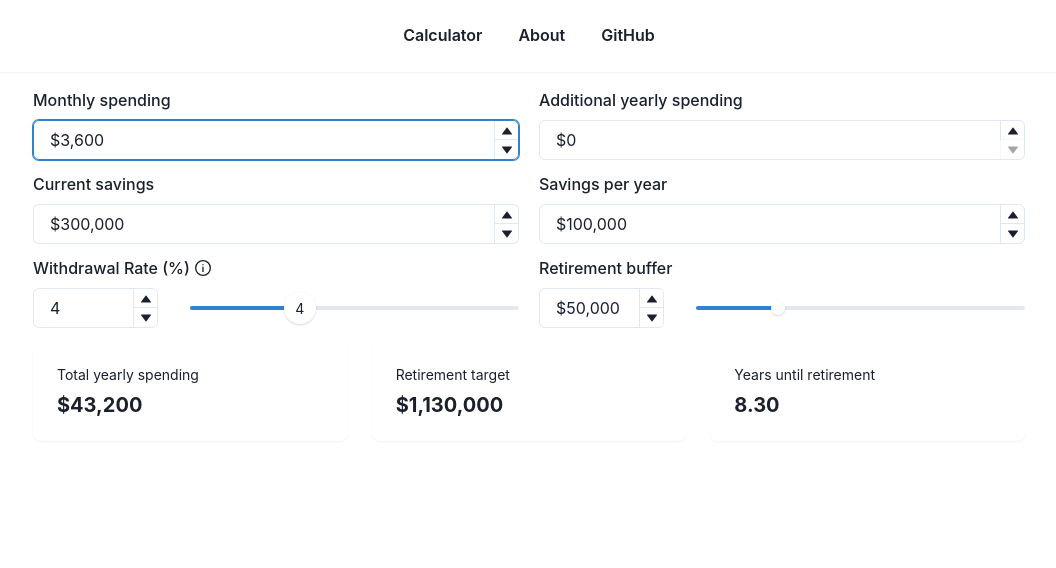
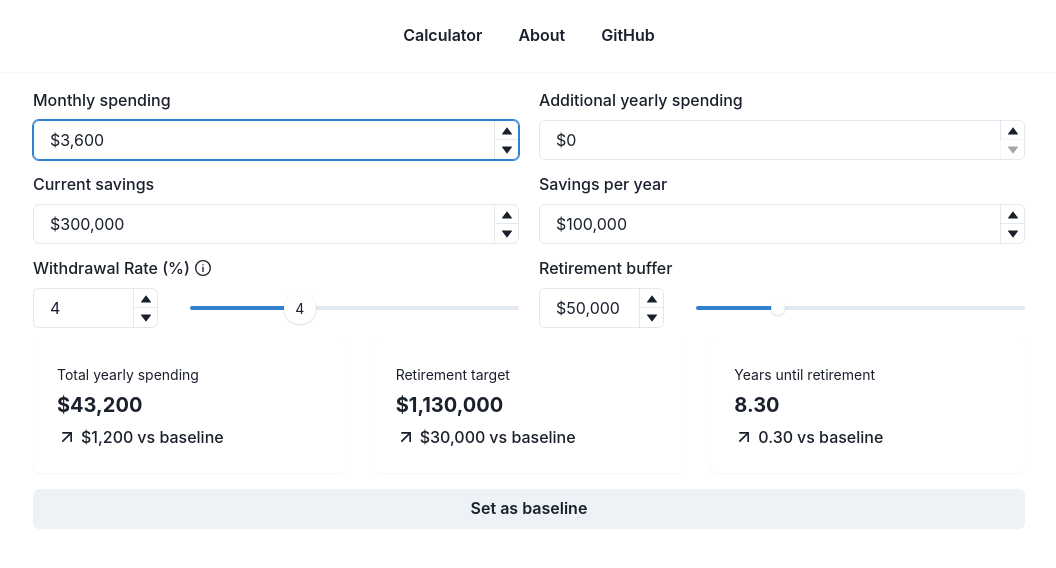
Before and after one commit to adamzerner/minimal-retirement-calculator, a Next.js app: page / in a window 1280 px wide. Both pictures are taken after a click on the button 617 px from the left and 130 px from the top of the page. Shown: the top 568 px of the page, without its empty margins (111-1167 px from the left). Built offline with nearby package versions, Linux system fonts and the light colour scheme.

Commit message:
Add compare to baseline functionality

```diff
--- a/components/index/results.tsx
+++ b/components/index/results.tsx
@@ -1,31 +1,40 @@
 import { SimpleGrid } from "@chakra-ui/react";
 import { toCurrencyDisplay } from "../../utilities/to-currency-display";
 import { Stat } from "../stat";
+import type { Baseline } from "../../pages";
 
 type Props = {
   totalYearlySpending: number;
   retirementTarget: number;
   yearsToRetirement: number;
+  baseline: Baseline;
 };
 
 export const Results = ({
   totalYearlySpending,
   retirementTarget,
   yearsToRetirement,
+  baseline,
 }: Props) => {
   return (
     <SimpleGrid columns={{ base: 1, md: 3 }} gap={{ base: "5", md: "6" }}>
       <Stat
         label="Total yearly spending"
-        value={toCurrencyDisplay(totalYearlySpending)}
+        value={totalYearlySpending}
+        diff={totalYearlySpending - baseline.totalYearlySpending}
+        isCurrency={true}
       />
       <Stat
         label="Retirement target"
-        value={toCurrencyDisplay(retirementTarget)}
+        value={retirementTarget}
+        diff={retirementTarget - baseline.retirementTarget}
+        isCurrency={true}
       />
       <Stat
         label="Years until retirement"
-        value={yearsToRetirement.toFixed(2)}
+        value={yearsToRetirement}
+        diff={yearsToRetirement - baseline.yearsToRetirement}
+        isCurrency={false}
       />
     </SimpleGrid>
   );
--- a/components/stat.tsx
+++ b/components/stat.tsx
@@ -1,19 +1,26 @@
 import {
   Box,
   Heading,
+  HStack,
+  Icon,
   Stack,
   Text,
   useBreakpointValue,
   useColorModeValue,
 } from "@chakra-ui/react";
 import * as React from "react";
+import { FiArrowDownRight, FiArrowUpRight } from "react-icons/fi";
+import { toCurrencyDisplay } from "../utilities/to-currency-display";
 
 interface Props {
   label: string;
-  value: string;
+  value: number;
+  diff: number;
+  isCurrency: boolean;
 }
 export const Stat = (props: Props) => {
-  const { label, value, ...boxProps } = props;
+  const { label, value, diff, isCurrency, ...boxProps } = props;
+
   return (
     <Box
       px={{ base: "4", md: "6" }}
@@ -28,8 +35,24 @@ export const Stat = (props: Props) => {
           {label}
         </Text>
         <Heading size={useBreakpointValue({ base: "sm", md: "md" })}>
-          {value}
+          {isCurrency ? toCurrencyDisplay(value) : value.toFixed(2)}
         </Heading>
+        <HStack spacing="1" fontWeight="medium">
+          {diff === 0 ? (
+            <Text>Equal to baseline</Text>
+          ) : (
+            <>
+              <Icon
+                as={diff > 0 ? FiArrowUpRight : FiArrowDownRight}
+                boxSize="5"
+              />
+              <Text>
+                {isCurrency ? toCurrencyDisplay(diff) : diff.toFixed(2)}
+              </Text>
+              <Text>vs baseline</Text>
+            </>
+          )}
+        </HStack>
       </Stack>
     </Box>
   );
--- a/package.json
+++ b/package.json
@@ -23,6 +23,7 @@
     "next": "13.0.6",
     "react": "18.2.0",
     "react-dom": "18.2.0",
+    "react-icons": "^4.7.1",
     "typescript": "4.9.3"
   },
   "devDependencies": {
--- a/pages/index.tsx
+++ b/pages/index.tsx
@@ -1,6 +1,13 @@
 import { useState } from "react";
+import { Button, Box } from "@chakra-ui/react";
 import { Results } from "../components/index/results";
 import { Inputs } from "../components/index/inputs";
+
+export type Baseline = {
+  totalYearlySpending: number;
+  retirementTarget: number;
+  yearsToRetirement: number;
+};
 
 const Home = () => {
   const [monthlySpending, setMonthlySpending] = useState(3500);
@@ -14,6 +21,18 @@ const Home = () => {
     totalYearlySpending * (100 / withdrawalRate) + retirementBuffer;
   const yearsToRetirement =
     (retirementTarget - currentSavings) / savingsPerYear;
+  const [baseline, setBaseline] = useState<Baseline>({
+    totalYearlySpending,
+    retirementTarget,
+    yearsToRetirement,
+  });
+  const setAsBaseline = () => {
+    setBaseline({
+      totalYearlySpending,
+      retirementTarget,
+      yearsToRetirement,
+    });
+  };
 
   return (
     <main>
@@ -35,7 +54,11 @@ const Home = () => {
         totalYearlySpending={totalYearlySpending}
         retirementTarget={retirementTarget}
         yearsToRetirement={yearsToRetirement}
+        baseline={baseline}
       />
+      <Button mt={4} width="100%" onClick={setAsBaseline}>
+        Set as baseline
+      </Button>
     </main>
   );
 };
```
Also changed, not shown: 1 other file (tests, documents, lock files or other folders).
